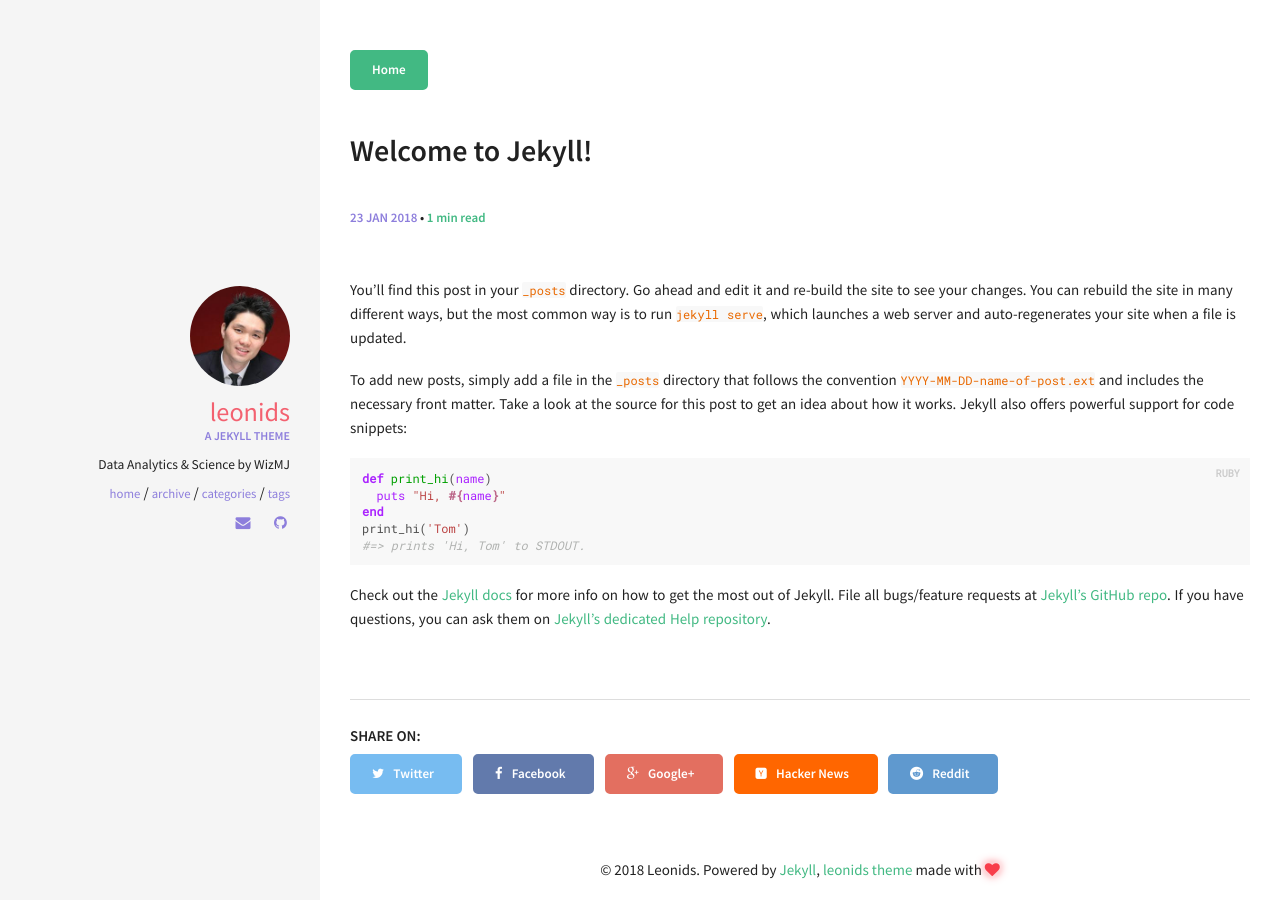
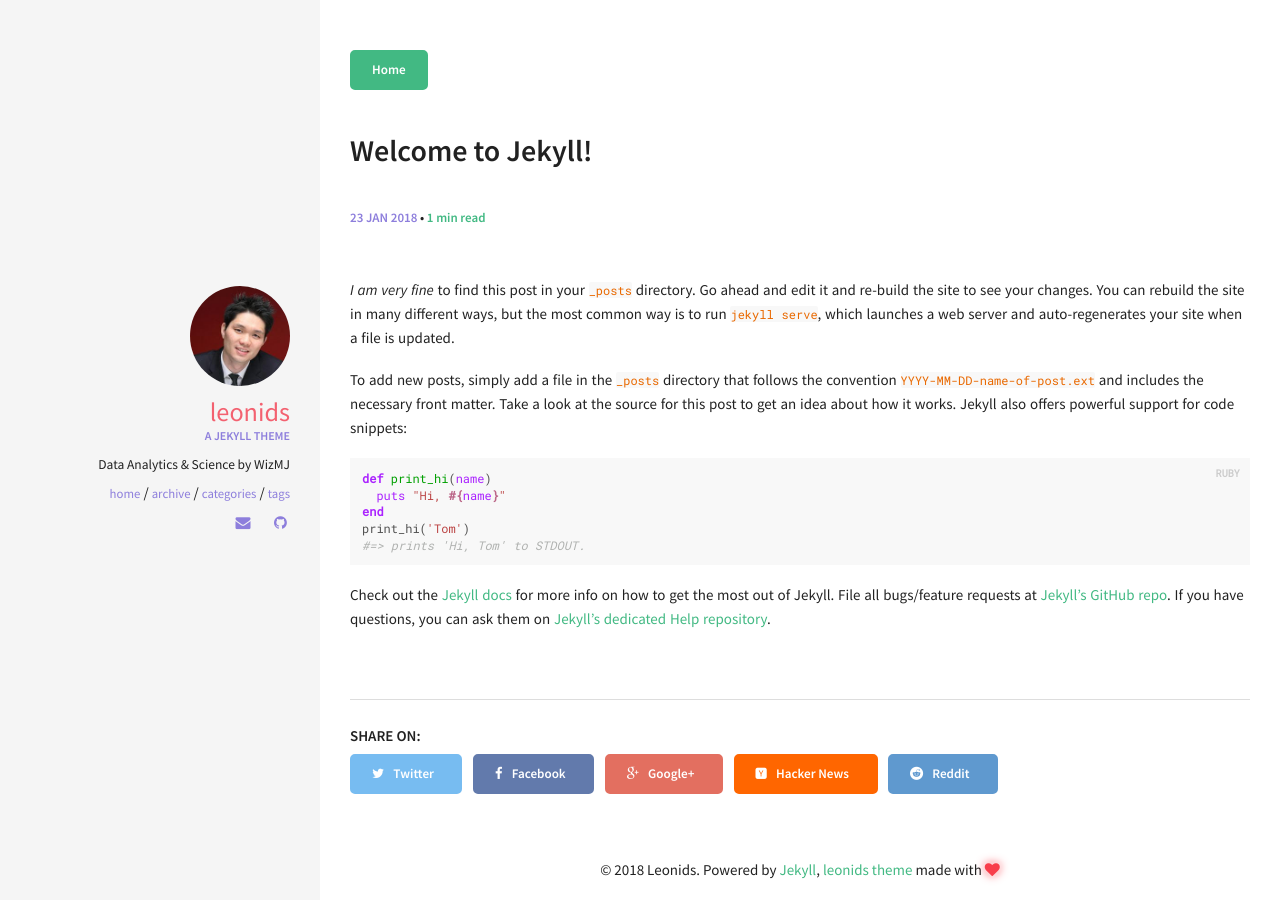
Before and after one commit to WizMJ/WizMJ.github.io, a Jekyll site: the page built from _posts/2018-01-22-test.md, in a window 1280 px wide. Built offline with Jekyll 4.4.1, drawn with Linux system fonts in a browser that asks for light colours.

Commit message:
new folder

```diff
--- a/_posts/2018-01-22-test.md
+++ b/_posts/2018-01-22-test.md
@@ -4,7 +4,7 @@
 date:   2018-01-22 15:07:19
 comments: true
 ---
-You’ll find this post in your `_posts` directory. Go ahead and edit it and re-build the site to see your changes. You can rebuild the site in many different ways, but the most common way is to run `jekyll serve`, which launches a web server and auto-regenerates your site when a file is updated.
+*I am very fine* to find this post in your `_posts` directory. Go ahead and edit it and re-build the site to see your changes. You can rebuild the site in many different ways, but the most common way is to run `jekyll serve`, which launches a web server and auto-regenerates your site when a file is updated.
 
 <!--more-->
 To add new posts, simply add a file in the `_posts` directory that follows the convention `YYYY-MM-DD-name-of-post.ext` and includes the necessary front matter. Take a look at the source for this post to get an idea about how it works.
```
